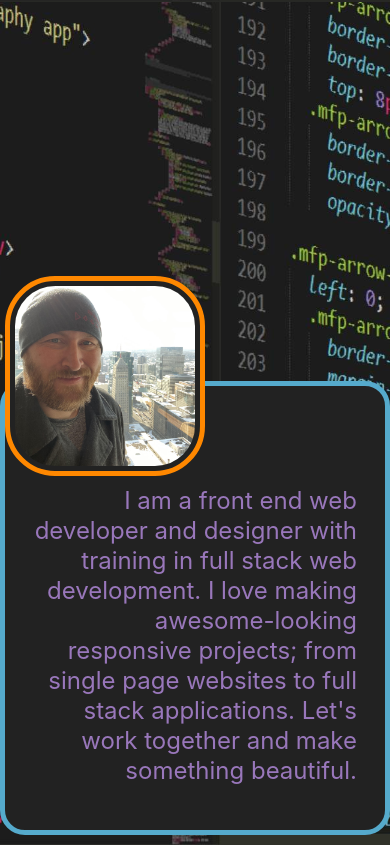
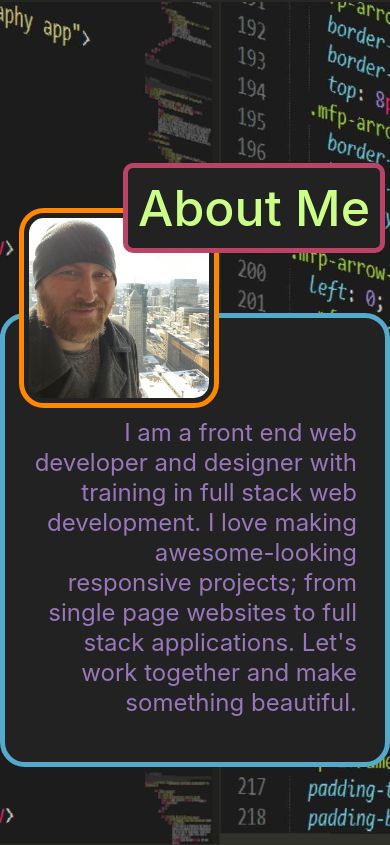
Before and after one commit to bryanbloomquist/bryanbloomquist.github.io, a plain HTML site: page index.html in a window 390 px wide. Shown: the part 842-1687 px from the top of the page. Drawn offline with nearby package versions, Linux system fonts and the light colour scheme.

Commit message:
cleaned up about me section

```diff
--- a/assets/css/style.scss
+++ b/assets/css/style.scss
@@ -27,7 +27,7 @@ body {
   background-size: cover;
   background-attachment: fixed;
   background-position: 15%, 50%;
-  overflow-x:hidden;
+  overflow-x: hidden;
 }
 
 html {
@@ -70,9 +70,6 @@ a {
 }
 
 @media screen and (max-width: 768px) {
-  body {
-    background-position: left;
-  }
   .content {
     width: 100%;
     left: 0;
@@ -204,7 +201,7 @@ a {
 
 .aboutme {
   position: relative;
-  top: 33vh;
+  top: 25vh;
   background-color: $black;
   width: 66%;
   margin: 0px auto;
@@ -214,12 +211,12 @@ a {
   padding: 28px 56px 28px 128px;
   color: $purple;
   border: 5px solid $blue;
-  border-radius: 100px;
+  border-radius: 50px;
 }
 
 .aboutme-pic {
   position: absolute;
-  top: 50%;
+  top: 100%;
   left: 0;
   -webkit-transform: translate(-50%, -50%);
   -ms-transform: translate(-50%, -50%);
@@ -228,8 +225,20 @@ a {
   width: 240px;
   padding: 5px;
   border: 5px solid $orange;
-  border-radius: 25%;
+  border-radius: 25px;
   background-color: $black;
+}
+
+.aboutme h1 {
+  position: absolute;
+  top: 85%;
+  right: -25%;
+  border: 5px solid $red;
+  padding: 10px;
+  border-radius: 10px;
+  color: $green;
+  background: $black;
+  font-size: 80px;
 }
 
 @media screen and (max-width: 768px) {
@@ -242,8 +251,13 @@ a {
   }
   .aboutme-pic {
     top: -10px;
-    left: 100px;
+    left: 30%;
     width: 200px;
+  }
+  .aboutme h1 {
+    top: -35%;
+    right: 0%;
+    font-size: 50px;
   }
 }
 
--- a/assets/javascript/script.js
+++ b/assets/javascript/script.js
@@ -14,7 +14,7 @@ $(document).ready(function() {
 const typed = (divID, string, delay) => {
   let typed = new Typed(divID, {
     strings: [string],
-    typeSpeed: 50,
+    typeSpeed: 33,
     startDelay: delay,
     loop: false,
     showCursor: false
--- a/index.html
+++ b/index.html
@@ -73,10 +73,11 @@
 
       <div class = "content" id = "aboutme-page">
         <div class = "aboutme">
-        <img src = "assets/images/bryan.jpg" alt = "my beautiful visage" class = "aboutme-pic" />
+          <img src = "assets/images/bryan.jpg" alt = "my beautiful visage" class = "aboutme-pic" />
           <p>
             I am a front end web developer and designer with training in full stack web development.  I love making awesome-looking responsive projects; from single page websites to full stack applications.  Let's work together and make something beautiful.
           </p>
+          <h1>About Me</h1>
         </div>
       </div>
 
```
Also changed, not shown: assets/css/style.css, 1 other file.
